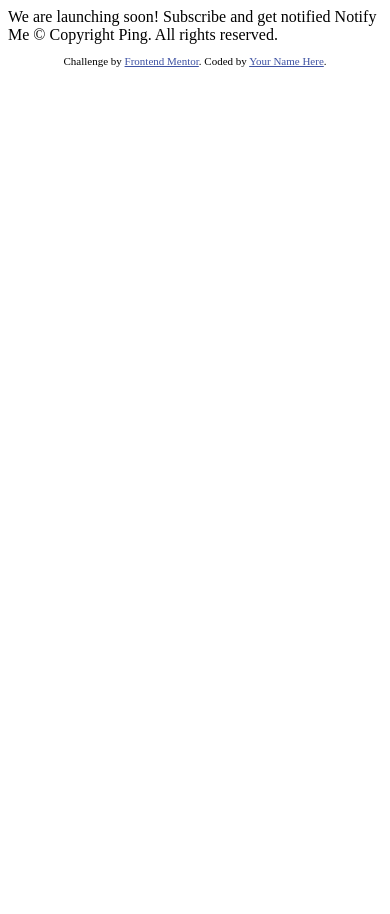
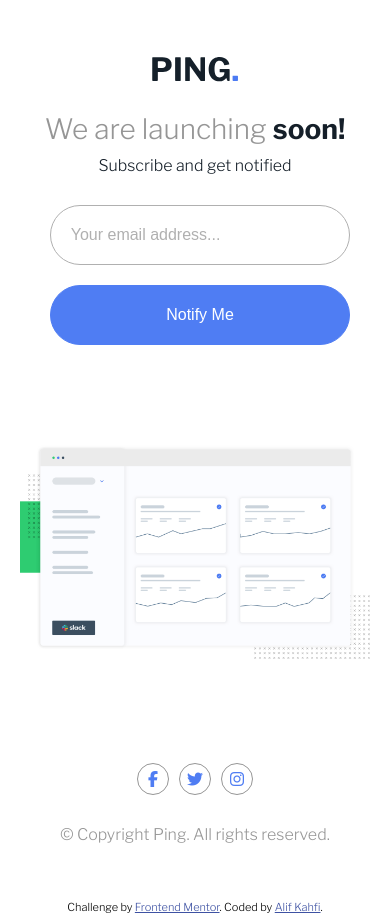
Before and after one commit to Alifkm/ping-coming-soon-page-master, a plain HTML site: page index.html in a window 390 px wide. Before the commit the page ends 844 px from the top, so only its background shows below. Drawn offline with nearby package versions, Linux system fonts and the light colour scheme.

Commit message:
feat: full project

```diff
--- a/index.html
+++ b/index.html
@@ -8,7 +8,7 @@
 
   <title>Frontend Mentor | Ping coming soon page</title>
 
-  <link rel="stylesheet" href="">
+  <link rel="stylesheet" href="css/style.css">
 
   <!-- Feel free to remove these styles or customise in your own stylesheet 👍 -->
   <style>
@@ -17,20 +17,43 @@
   </style>
 </head>
 <body>
+  <main>
+    <section id="section-one">
+      <img src="images/logo.svg" alt="logo">
+      <h1>We are launching <span>soon!</span></h1>
+      <h2>Subscribe and get notified</h2>
+      <form id="emailForm">
+        <div>
+          <input type="text" id="email" placeholder="Your email address...">
+          <p class="error-msg active"></p>
+        </div>
+        <button type="submit">Notify Me</button>
+      </form>
+    </section>
+    <section id="section-two">
+      <img src="images/illustration-dashboard.png" alt="illustration-dashboard">
+    </section>
+    <section id="section-three">
+      <div>
+        <i class="fa-brands fa-facebook-f"></i>
+        <i class="fa-brands fa-twitter"></i>
+        <i class="fa-brands fa-instagram"></i>
+      </div>
+      <div>
+        <p>&copy; Copyright Ping. All rights reserved. </p>
+      </div>
+    </section>
 
-  We are launching soon!
 
-  Subscribe and get notified
-
-  Notify Me
-
-  &copy; Copyright Ping. All rights reserved.
-
+  </main>
   <footer>
     <p class="attribution">
       Challenge by <a href="https://www.frontendmentor.io?ref=challenge" target="_blank">Frontend Mentor</a>.
-      Coded by <a href="#">Your Name Here</a>.
+      Coded by <a href="https://www.frontendmentor.io/profile/Alifkm">Alif Kahfi</a>.
     </p>
   </footer>
+
+  <script src="https://kit.fontawesome.com/3626f424e9.js" crossorigin="anonymous"></script>
+  <script src="js/script.js"></script>
 </body>
 </html>
--- /dev/null
+++ b/js/script.js
@@ -0,0 +1,33 @@
+document.addEventListener("DOMContentLoaded", function() {
+  const form = document.getElementById('emailForm');
+  form.addEventListener("submit", function(e) {
+    e.preventDefault();
+    notify();
+  })
+})
+
+
+function notify() {
+  const email = document.getElementById('email');
+  const emailValue = document.getElementById('email').value;
+  const emailRegex = /^[a-zA-Z0-9.!#$%&'*+/=?^_`{|}~-]+@[a-zA-Z0-9-]+(?:\.[a-zA-Z0-9-]+)*$/;
+  const errorMsg = document.querySelector('.error-msg');
+
+  errorMsg.innerText = "";
+  errorMsg.style.visibility = "hidden";
+  errorMsg.classList.remove("active-error");
+  email.classList.remove("email-error");
+
+  if(!emailValue) {
+    errorMsg.innerText = "Email cannot be empty";
+    errorMsg.style.visibility = "visible";
+    errorMsg.classList.add("active-error");
+    email.classList.add("email-error");
+  }else if(!emailValue.match(emailRegex)) {
+    errorMsg.innerText = "Please provide a valid email address";
+    errorMsg.style.visibility = "visible";
+    errorMsg.classList.add("active-error");
+    email.classList.add("email-error");
+  }
+
+}
--- a/scss/style.scss
+++ b/scss/style.scss
@@ -1 +1,196 @@
 @import 'config';
+
+* {
+  margin: 0;
+  padding: 0;
+  box-sizing: border-box;
+}
+
+html, body {
+  font-family: $font-stack;
+  height: 100%;
+}
+
+main {
+  @include flexProperty(flex, center, center, column);
+  min-height: 100%;
+  overflow-y: scroll;
+
+  #section-one {
+    margin: 50px 20px;
+    padding: 0 20px;
+    img {
+      display: block;
+      margin-left: auto;
+      margin-right: auto;
+      margin-bottom: 30px;
+    }
+
+    h1 {
+      @include fontProperty(48px, 300);
+      @include textPropperty($gray, center);
+      margin-bottom: 10px;
+
+      span {
+        color: $very-dark-blue;
+        font-weight: 700;
+      }
+    }
+
+    h2 {
+      @include fontProperty(20px, 300);
+      @include textPropperty($very-dark-blue, center);
+      margin-bottom: 30px;
+    }
+
+    form {
+      @include flexProperty(flex, center, space-around, null);
+
+      input {
+        @include fontProperty(16px, 300);
+        border: 1px solid lighten($gray, $amount: 10%);
+        border-radius: 50px;
+        padding: 20px;
+        width: 500px;
+      }
+
+      .error-msg {
+       visibility: hidden;
+      }
+
+      button {
+        align-self: flex-start;
+        background-color: $blue;
+        border: 1px solid $blue;
+        border-radius: 50px;
+        padding: 20px;
+        width: 200px;
+        color: white;
+        font-size: 16px;
+      }
+
+      button:hover {
+        background-color: lighten($blue, 10%);
+        cursor: pointer;
+      }
+
+      input, button {
+        margin: 0 5px;
+      }
+    }
+  }
+
+  #section-two {
+    margin: 50px 20px;
+    img {
+      width: 800px;
+
+    }
+  }
+
+  #section-three {
+    display: flex;
+    align-items: center;
+    flex-direction: column;
+    margin: 50px 20px;
+
+    > div:nth-child(1) {
+      display: flex;
+      margin-bottom: 30px;
+
+      > i {
+        display: flex;
+        justify-content: center;
+        align-items: center;
+        width: 20px;
+        height: 20px;
+        padding: 15px;
+        margin: 0 5px;
+        border: 1px solid $gray;
+        border-radius: 50%;
+        color: $blue;
+      }
+
+      > i:hover {
+        cursor: pointer;
+        background-color: $blue;
+        color: white;
+      }
+    }
+
+    > div:nth-child(2) {
+      display: flex;
+
+      p {
+        @include textPropperty($gray, center);
+      }
+    }
+
+
+  }
+
+  @media only screen and(max-width: 820px) {
+    height: 1200px;
+
+    #section-one {
+      margin-top: 0;
+      h1 {
+        @include fontProperty(28px, 300);
+
+      }
+
+      h2 {
+        @include fontProperty(16px, 300);
+      }
+
+      form {
+        @include flexProperty(flex, center, center, column);
+
+        div {
+          width: 100%;
+          margin-bottom: 20px;
+
+          input {
+            width: 100%;
+          }
+        }
+
+        button {
+          width: 100%;
+        }
+      }
+    }
+
+    #section-two {
+      img {
+        width: 100%;
+
+      }
+    }
+
+    #section-three {
+      margin-bottom: 0;
+    }
+  }
+
+  @media only screen and(max-width: 400px) {
+    height: 900px;
+  }
+
+}
+
+::placeholder {
+  color: lighten($gray, $amount: 10%);
+}
+
+.active-error {
+  margin: 5px 0 0 30px;
+  @include fontProperty(12px, 300);
+  @include textPropperty($light-red, null);
+  font-style: italic;
+  visibility: visible;
+}
+
+.email-error {
+  border: 1px solid $light-red !important;
+}
```
Also changed, not shown: css/style.css, script.js (deleted).
